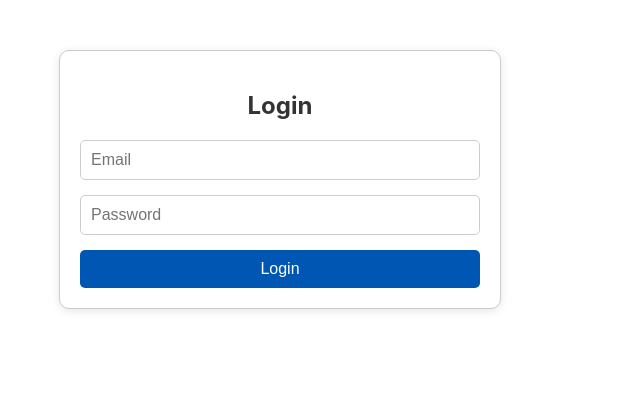
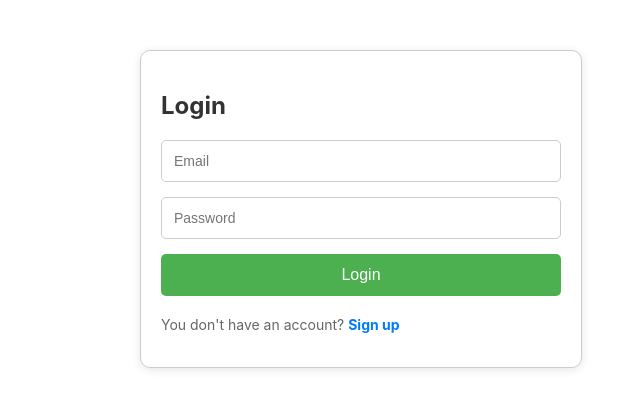
Before and after one commit to ToiLaHao2/CapstoneProject2, a React (Create React App) app in the folder client/: page /login in a window 1280 px wide. Shown: the top 408 px of the page, without its empty margins (360-1000 px from the left). Built offline with nearby package versions, Linux system fonts and the light colour scheme.

Commit message:
update login form, register form and  css boards

```diff
--- a/client/src/components/projects/Projects.css
+++ b/client/src/components/projects/Projects.css
@@ -10,7 +10,7 @@
   .projects-list {
     display: flex;
     flex-direction: column;
-    gap: 30px; /* Space between cards */
+    gap: 30px;
     margin-top: 20px;
   }
 
@@ -19,14 +19,14 @@
     background: #ffffff;
     border-radius: 12px;
     box-shadow: 0 4px 20px rgba(0, 0, 0, 0.1);
-    transition: transform 0.3s ease, box-shadow 0.3s ease, border-color 0.3s ease;
+    /* transition: transform 0.3s ease, box-shadow 0.3s ease, border-color 0.3s ease; */
     padding: 20px;
     display: flex;
     flex-direction: row;
     align-items: center;
     width: 100%;
     border-left: 8px solid transparent;
-    position: relative;
+    /* position: relative; */
     overflow: hidden;
   }
 
@@ -45,7 +45,7 @@
   }
 
   .project-header h2 {
-    font-size: 1.1rem; /* Smaller title font */
+    font-size: 1.1rem;
     font-weight: 600;
     color: #333;
     margin: 0;
@@ -56,20 +56,20 @@
     font-size: 0.85rem;
     font-weight: 500;
     text-transform: capitalize;
-    border-radius: 25px; /* More rounded for a modern pill shape */
+    border-radius: 25px;
     color: #fff;
     background-color: #28a745;
     display: inline-block;
-    transition: background-color 0.3s ease, transform 0.3s ease;
+    /* transition: background-color 0.3s ease, transform 0.3s ease; */
   }
 
   .project-status.private {
-    background-color: #dc3545; /* Strong contrast for private status */
+    background-color: #dc3545;
   }
 
   .project-status:hover {
-    background-color: #218838; /* Slightly darker for hover effect */
-    transform: scale(1.05); /* Slight zoom effect on hover */
+    background-color: #218838;
+    transform: scale(1.05);
   }
 
 
@@ -93,6 +93,7 @@
   .project-details strong {
     font-weight: 600;
     color: #333;
+    margin-left: 500px;
   }
 
   .project-details span {
--- a/client/src/components/sidebar/Sidebar.js
+++ b/client/src/components/sidebar/Sidebar.js
@@ -8,7 +8,7 @@ import { IoLogOut } from "react-icons/io5";
 import { Link } from 'react-router-dom';
 
 const Sidebar = () => {
-  const [active, setActive] = useState('Tasks');
+  const [active, setActive] = useState('Dashboard');
 
   const handleClick = (option) => {
     setActive(option);
--- a/client/src/components/topbar/Topbar.css
+++ b/client/src/components/topbar/Topbar.css
@@ -106,6 +106,8 @@
   border-radius: 8px;
   width: 400px;
   box-shadow: 0 4px 8px rgba(0, 0, 0, 0.1);
+  position: fixed;
+  margin: auto;
 }
 
 .input-group {
--- a/client/src/components/user/Forms.css
+++ b/client/src/components/user/Forms.css
@@ -1,3 +1,4 @@
+
 .form-container {
   width: 100%;
   max-width: 400px;
@@ -7,44 +8,62 @@
   border-radius: 10px;
   background-color: #ffffff;
   box-shadow: 0 2px 10px rgba(0, 0, 0, 0.1);
+  margin-left: 500px;
 }
 
-  .form-container h2 {
-    text-align: center;
+h2 {
   margin-bottom: 20px;
   font-size: 24px;
   color: #333;
 }
 
-  .form-container form {
-    display: flex;
-    flex-direction: column;
-    gap: 15px;
+form input {
+  width: 100%;
+  padding: 12px;
+  margin-bottom: 15px;
+  border: 1px solid #ccc;
+  border-radius: 5px;
+  font-size: 14px;
+  box-sizing: border-box;
 }
 
-  .form-container input {
-    padding: 10px;
-    font-size: 16px;
-    border: 1px solid #ccc;
-    border-radius: 5px;
-  }
-
-  .form-container input:focus {
-    border-color: #0056b3;
-    outline: none;
-  }
-
-  .form-container button {
-    padding: 10px;
-    font-size: 16px;
-    color: #ffffff;
-    background-color: #0056b3;
+form button {
+  width: 100%;
+  padding: 12px;
   border: none;
   border-radius: 5px;
+  background-color: #4CAF50;
+  color: #fff;
+  font-size: 16px;
   cursor: pointer;
   transition: background-color 0.3s ease;
 }
 
-  .form-container button:hover {
-    background-color: #003f8a;
+form button:hover {
+  background-color: #45a049;
 }
+
+.redirect-message {
+  margin-top: 20px;
+  font-size: 14px;
+  color: #666;
+}
+
+.redirect-link {
+  color: #007BFF;
+  text-decoration: none;
+  font-weight: bold;
+}
+
+.redirect-link:hover {
+  text-decoration: underline;
+}
+
+.alert {
+  margin-bottom: 20px;
+  padding: 10px;
+  background-color: #f8d7da;
+  color: #721c24;
+  border: 1px solid #f5c6cb;
+  border-radius: 5px;
+}
--- a/client/src/components/user/LoginForm.js
+++ b/client/src/components/user/LoginForm.js
@@ -77,6 +77,13 @@ const LoginForm = () => {
                 />
                 <button type="submit">Login</button>
             </form>
+
+            <p className="redirect-message">
+                You don't have an account?{" "}
+                <a href="/signup" className="redirect-link">
+                    Sign up
+                </a>
+            </p>
         </div>
     );
 };
--- a/client/src/components/user/SignupForm.js
+++ b/client/src/components/user/SignupForm.js
@@ -103,6 +103,13 @@ const SignupForm = () => {
                 />
                 <button type="submit">Sign Up</button>
             </form>
+
+            <p className="redirect-message">
+                Already have an account?{" "}
+                <a href="/login" className="redirect-link">
+                    Log In
+                </a>
+            </p>
         </div>
     );
 };
```
Also changed, not shown: 2 other files (tests, documents, lock files or other folders). Lines whose indentation alone changed are shown as unchanged.
